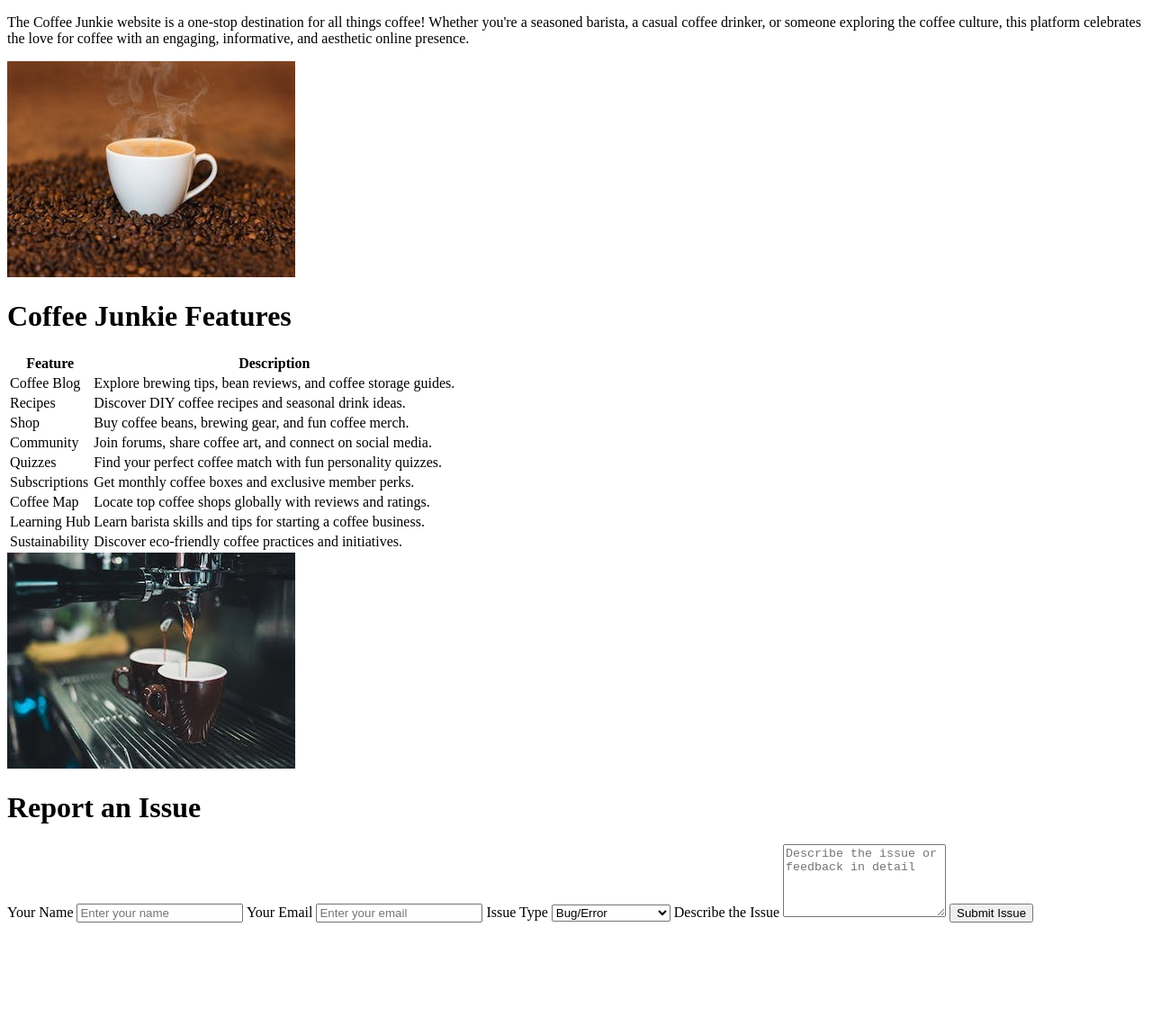
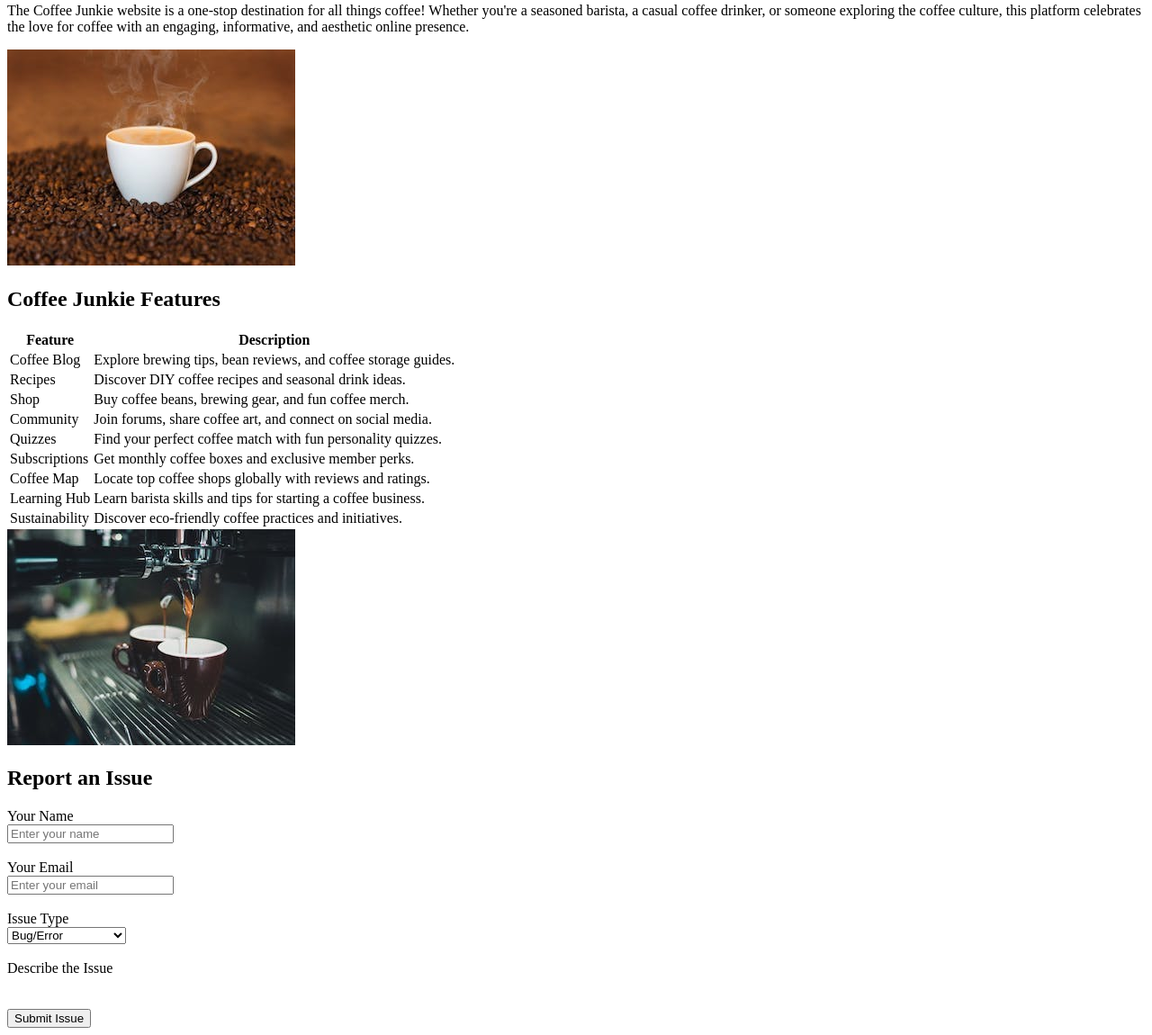
Before and after one commit to suryanshrai1/FullStackBasics, a plain HTML site: page HTML/index.html in a window 1280 px wide. Shown: the part 1140-2290 px from the top of the page at 90% size. Before the commit the page ends 2173 px from the top, so only its background shows below. Drawn offline with Linux system fonts and the light colour scheme.

Commit message:
CSS color-font

```diff
--- a/CSS/app.css
+++ b/CSS/app.css
@@ -1,10 +1,29 @@
+
+
 
 /* for index.html */
 p{
-    color: red;
+    color: blueviolet;
   }
 
   /* for testCSS */
+ /*
   h1{
     color: orange;
   }
+    */
+
+  h2{
+    color: rgb(rgb(39, 39, 137));
+  }
+  h1{
+    color: #673b3b;
+  }
+  h2{
+
+  }
+ /* body{
+    font-family: Arial, Helvetica, sans-serif;
+  }
+
+  @import url();
--- a/HTML/index.html
+++ b/HTML/index.html
@@ -6,21 +6,28 @@
     <title>My Restro</title>
 </head>
 <body>
-    <img src="2.jpg" alt="">
+    <header>
+        <img src="2.jpg" alt="Coffee Junkie Logo">
         <h1>Coffee Junkie</h1>
+        <nav>
             <ol>
                 <li><a href="#">Home</a></li>
                 <li><a href="about.html">About</a></li>
                 <li><a href="feature.html">Features</a></li>
-        <li><a href="contact.html">Contact </a></li>
+                <li><a href="contact.html">Contact</a></li>
             </ol>
-    <img src="3.jpg" alt="">
-    <h1>About</h1>
+        </nav>
+    </header>
+
+    <section>
+        <img src="3.jpg" alt="About Coffee Junkie">
+        <h2>About</h2>
         <p>The Coffee Junkie website is a one-stop destination for all things coffee! Whether you're a seasoned barista, a casual coffee drinker, or someone exploring the coffee culture, this platform celebrates the love for coffee with an engaging, informative, and aesthetic online presence.</p>
+    </section>
 
-    <img src="1.jpg" alt="">
-
-    <h1>Coffee Junkie Features</h1>
+    <section>
+        <img src="1.jpg" alt="Coffee Junkie Features">
+        <h2>Coffee Junkie Features</h2>
         <table>
             <thead>
                 <tr>
@@ -67,31 +74,31 @@
                 </tr>
             </tbody>
         </table>
-    <img src="4.jpg" alt="">
+    </section>
 
+    <img src="4.jpg" alt="Coffee Junkie Image">
 
-    <h1>Report an Issue</h1>
+    <section>
+        <h2>Report an Issue</h2>
         <form action="/submit-issue" method="post">
-        <label for="name">Your Name</label>
-        <input type="text" id="name" name="name" placeholder="Enter your name" required>
+            <label for="name">Your Name</label><br>
+            <input type="text" id="name" name="name" placeholder="Enter your name" required><br><br>
 
-        <label for="email">Your Email</label>
-        <input type="email" id="email" name="email" placeholder="Enter your email" required>
+            <label for="email">Your Email</label><br>
+            <input type="email" id="email" name="email" placeholder="Enter your email" required><br><br>
 
-        <label for="issue-type">Issue Type</label>
+            <label for="issue-type">Issue Type</label><br>
             <select id="issue-type" name="issue-type" required>
                 <option value="bug">Bug/Error</option>
                 <option value="feature">Feature Request</option>
                 <option value="feedback">General Feedback</option>
                 <option value="other">Other</option>
-        </select>
+            </select><br><br>
 
-        <label for="description">Describe the Issue</label>
-        <textarea id="description" name="description" rows="5" placeholder="Describe the issue or feedback in detail" required></textarea>
+            <label for="description">Describe the Issue</label><br <textarea id="description" name="description" rows="5" placeholder="Describe the issue or feedback in detail" required></textarea><br><br>
 
             <button type="submit">Submit Issue</button>
         </form>
-
-
+    </section>
 </body>
 </html>
```
Also changed, not shown: CSS/index.html (+4 -0 lines). Lines whose indentation alone changed are shown as unchanged.
